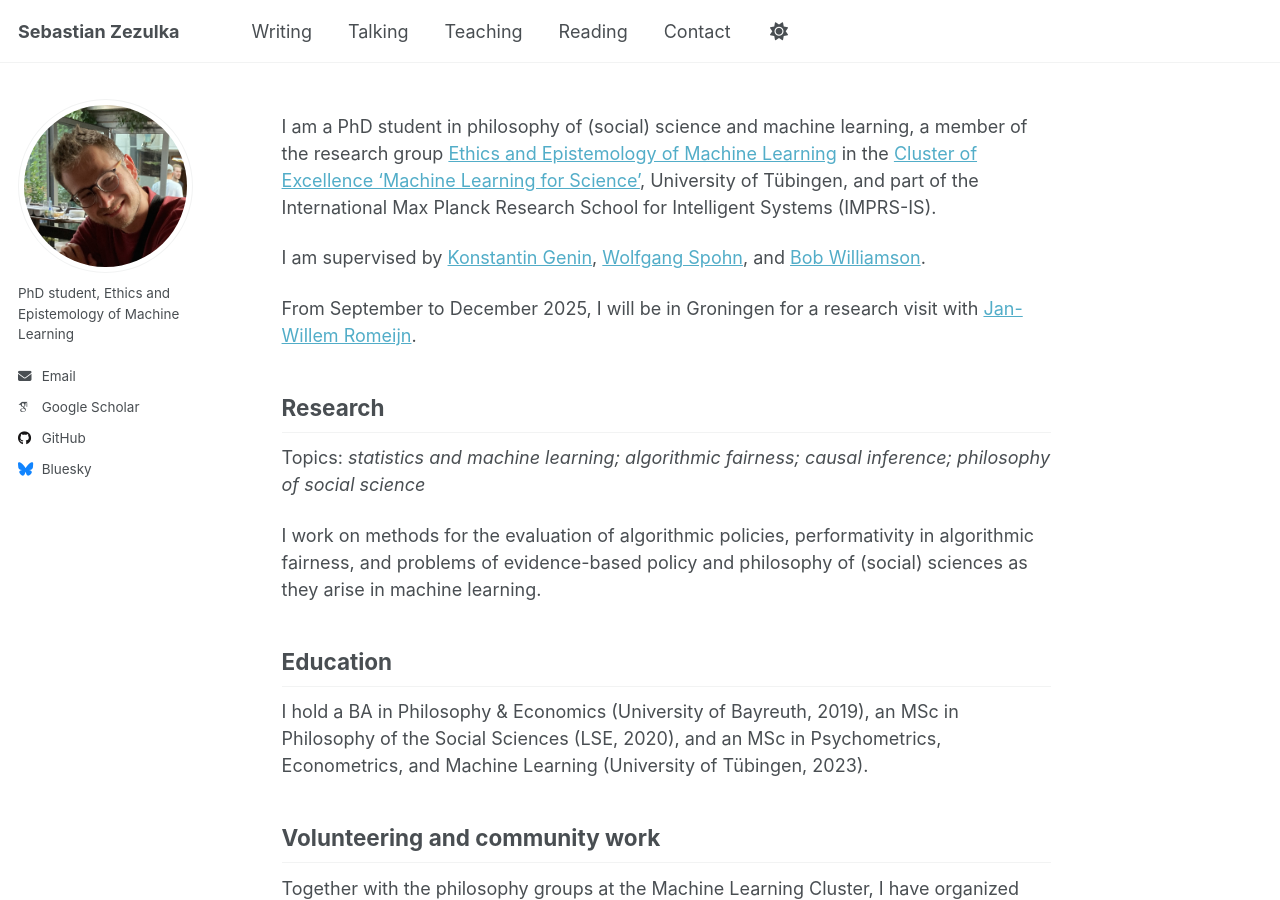
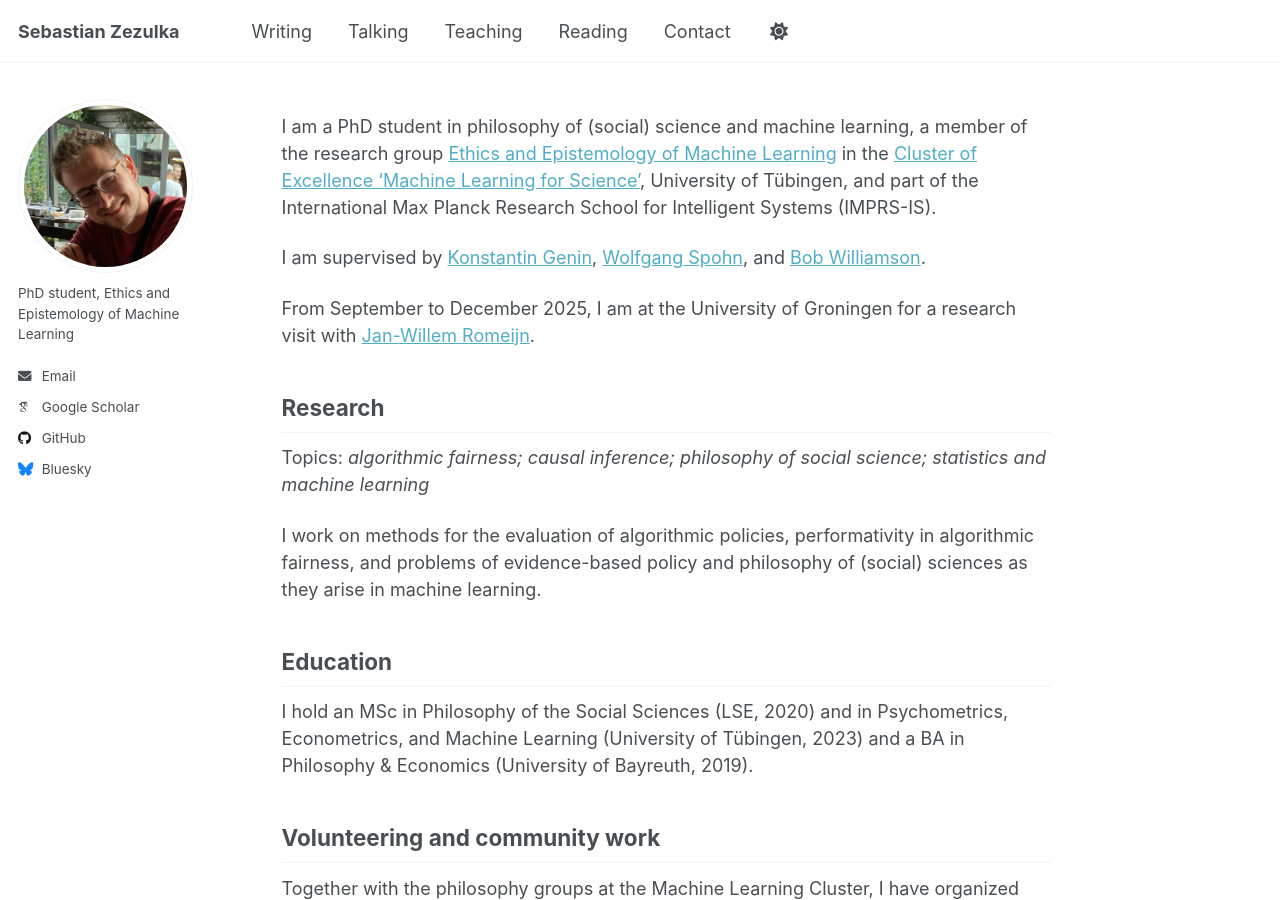
Before and after one commit to sezezulka/sezezulka.github.io, a Jekyll site: the page built from _pages/about.md, in a window 1280 px wide and 900 px high. Built offline with Jekyll 4.4.1, drawn with Linux system fonts in a browser that asks for light colours; some web fonts are replaced; a script that is not in the unit is left out.

Commit message:
Update about.md

```diff
--- a/_pages/about.md
+++ b/_pages/about.md
@@ -13,17 +13,17 @@ I am a PhD student in philosophy of (social) science and machine learning, a mem
 
 I am supervised by [Konstantin Genin](https://kgenin.github.io/){:target="_blank"}, [Wolfgang Spohn](https://www.philosophie.uni-konstanz.de/ag-spohn/personen/prof-dr-wolfgang-spohn/){:target="_blank"}, and [Bob Williamson](https://uni-tuebingen.de/forschung/forschungsschwerpunkte/exzellenzcluster-maschinelles-lernen/forschung/forschung/cluster-arbeitsgruppen/professuren/foundations-of-machine-learning-systems/){:target="_blank"}.
 
-From September to December 2025, I will be in Groningen for a research visit with [Jan-Willem Romeijn](https://romeijn.web.rug.nl/){:target="_blank"}.
+From September to December 2025, I am at the University of Groningen for a research visit with [Jan-Willem Romeijn](https://romeijn.web.rug.nl/){:target="_blank"}.
 
 ## Research
 
-Topics: *statistics and machine learning; algorithmic fairness; causal inference; philosophy of social science*
+Topics: *algorithmic fairness; causal inference; philosophy of social science; statistics and machine learning*
 
 I work on methods for the evaluation of algorithmic policies, performativity in algorithmic fairness, and problems of evidence-based policy and philosophy of (social) sciences as they arise in machine learning.
 
 ## Education
 
-I hold a BA in Philosophy & Economics (University of Bayreuth, 2019), an MSc in Philosophy of the Social Sciences (LSE, 2020), and an MSc in Psychometrics, Econometrics, and Machine Learning (University of Tübingen, 2023).
+I hold an MSc in Philosophy of the Social Sciences (LSE, 2020) and in Psychometrics, Econometrics, and Machine Learning (University of Tübingen, 2023) and a BA in Philosophy & Economics (University of Bayreuth, 2019).
 
 ## Volunteering and community work
 
```
